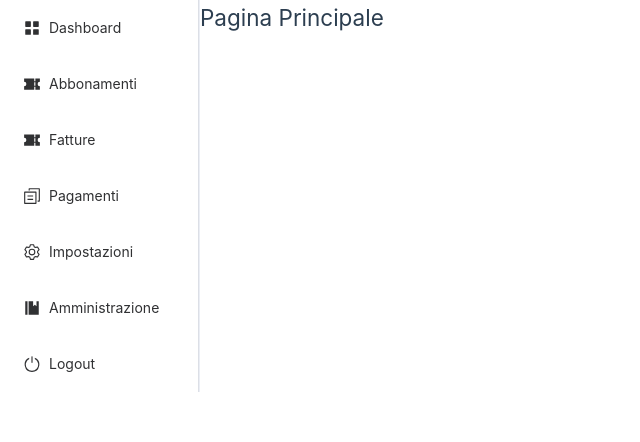
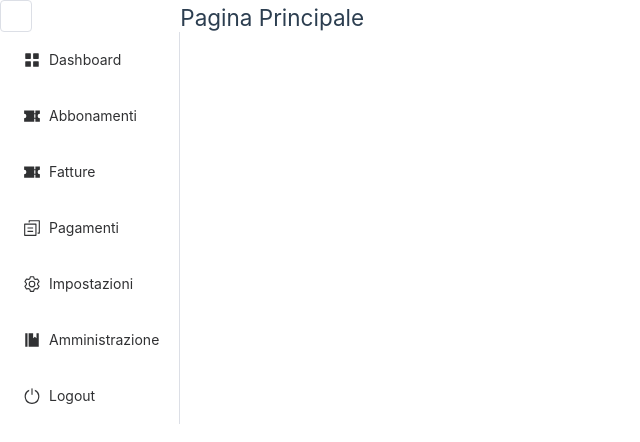
Before and after one commit to IMBeniamin/belinger, a Vue app: page / in a window 1280 px wide. Shown: the top 442 px of the page, without its empty margins (0-640 px from the left). Built offline with nearby package versions, Linux system fonts and the light colour scheme.

Commit message:
styled some components

```diff
--- a/components.d.ts
+++ b/components.d.ts
@@ -8,6 +8,7 @@ export {}
 declare module '@vue/runtime-core' {
   export interface GlobalComponents {
     ElAside: typeof import('element-plus/es')['ElAside']
+    ElButton: typeof import('element-plus/es')['ElButton']
     ElContainer: typeof import('element-plus/es')['ElContainer']
     ElIcon: typeof import('element-plus/es')['ElIcon']
     ElMain: typeof import('element-plus/es')['ElMain']
--- a/src/App.vue
+++ b/src/App.vue
@@ -4,10 +4,9 @@ import NavigationMenu from "@/components/navigationMenu.vue";
 </script>
 
 <template>
-  <div class="common-layout">
-    <el-container>
+  <el-container class="application">
     <template v-if="$route.name">
-        <el-aside>
+      <el-aside class="navmenu" width="auto">
         <NavigationMenu />
       </el-aside>
     </template>
@@ -15,30 +14,20 @@ import NavigationMenu from "@/components/navigationMenu.vue";
       <RouterView />
     </el-main>
   </el-container>
-  </div>
 </template>
 
 <style>
 @import "@/assets/base.css";
 
-.common-layout {
+#app {
   height: 100%;
-  display: flex;
-  flex-direction: column;
 }
 
-.common-layout > .el-container {
-  flex: 1;
+.application {
+  height: 100%;
 }
 
-.common-layout > .el-container > .el-aside {
-  width: 200px;
-  background-color: #fff;
-  border-right: 1px solid #ebeef5;
-}
-
-.common-layout > .el-container > .el-main {
-  flex: 1;
-  padding: 0;
+.navmenu {
+  height: 100%;
 }
 </style>
--- a/src/components/navigationMenu.vue
+++ b/src/components/navigationMenu.vue
@@ -19,6 +19,9 @@ const handleClose = (key: string, keyPath: string[]) => {
 </script>
 
 <template>
+  <el-button @click="isCollapse = !isCollapse">
+    <IconMenu />
+  </el-button>
   <el-menu
     :collapse="isCollapse"
     :router="true"
```
Lines whose indentation alone changed are shown as unchanged.
